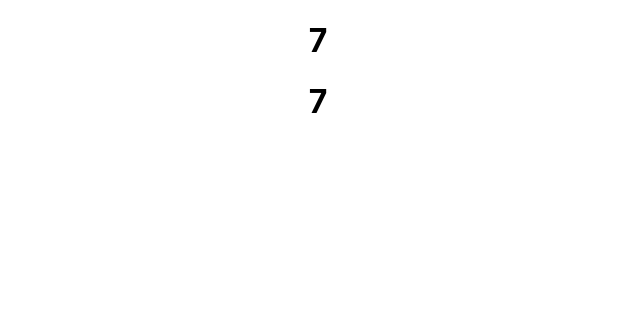
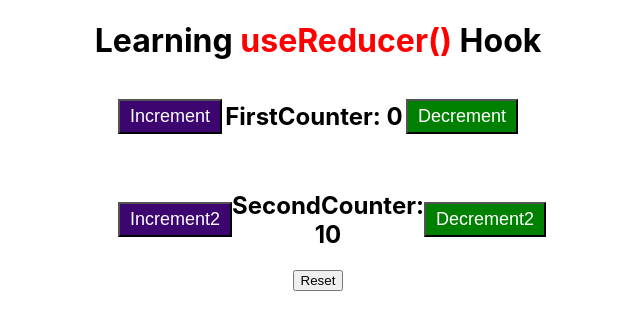
Before and after one commit to gauravgupta799/reactPractice, a React (Create React App) app: page / in a window 1280 px wide. Shown: the top 330 px of the page, without its empty margins (322-962 px from the left). Built offline with nearby package versions, Linux system fonts and the light colour scheme; the HTML template or start-up script is replaced by a standard one.

Commit message:
useReducerwithObj

```diff
--- a/src/App.js
+++ b/src/App.js
@@ -7,6 +7,8 @@ import ClassMouse from "./UseEffect/ClassMouse"
 import MouseContainer from "./UseEffect/MouseContainer";
 import IntervalClassCounter from './UseEffect/IntervalClassCounter';
 import IntervalHookCounter from './UseEffect/IntervalHookCounter';
+import UseReducer from './UseReducer/UseReducer';
+import UseReducerObj from './UseReducer/UseReducerObj';
 // import ClickCounter from './HOC/ClickCounter';
 // import HoverCounter from './HOC/HoverCounter';
 // import Portal from './PortalDemo/Portal';
@@ -16,7 +18,6 @@ import IntervalHookCounter from './UseEffect/IntervalHookCounter';
 // import UseCallback from './UseCallback';
 // import UseMemo from "./UseMemo";
 // import UseRef from "./UseRef";
-// import UseReducer from "./UseReducer";
 // import UseEffect from './UseEffect';
 // import ControlledComponent from './ControlledComponent';
 // import UncotrolledComponent from './UncotrolledComponent';
@@ -53,8 +54,9 @@ function App() {
       {/* <FuncCounterOne/> */}
       {/* <ClassMouse/>  */}
      {/* <MouseContainer/>  */}
-     <IntervalClassCounter/>
-     <IntervalHookCounter/>
+     {/* <IntervalClassCounter/> */}
+     {/* <IntervalHookCounter/> */}
+     <UseReducerObj/>
     </div>
   );
 }
--- a/src/HOC/WithCounter.js
+++ b/src/HOC/WithCounter.js
@@ -1,7 +1,7 @@
 import React from "react";
 
 const withCounter =(WrappedComponent,incNum)=>{
-    class WithCounter extends React.Component{
+class WithCounter extends React.Component{
         constructor(props) {
             super(props)
             this.state = {
@@ -11,7 +11,7 @@ const withCounter =(WrappedComponent,incNum)=>{
 
           handleIncrementCount= ()=>{
               this.setState(prevState=>{
-                  return{
+                  return {
                       count:prevState.count + incNum
                   }
               })
--- a/src/UseReducer.js
+++ b/src/UseReducer/UseReducer.js
@@ -1,5 +1,5 @@
 import React,{useReducer} from 'react';
-import "./App.css";
+import "../App.css";
 
 const initialState = 1;
 const reducer = (state= initialState, action) => {
--- /dev/null
+++ b/src/UseReducer/UseReducerObj.js
@@ -0,0 +1,44 @@
+import React,{useReducer} from 'react'
+
+const initialState = {
+    firstCounter: 0,
+    secondCounter: 10,
+};
+const reducer = (state, action) => {
+    switch (action.type) {
+        case "Increment":
+            return {...state, firstCounter: state.firstCounter + action.value}
+        case "Decrement":
+            return {...state, firstCounter: state.firstCounter - action.value};
+        case "Increment2":
+            return {...state, secondCounter: state.secondCounter + action.value}
+        case "Decrement2":
+            return {...state, secondCounter: state.secondCounter - action.value}
+        case "Reset":
+            return initialState;
+         default:
+            return state;
+    }
+}
+const UseReducerObj = () => {
+    const [count, dispatch] = useReducer(reducer, initialState);
+
+    return (
+        <div>
+            <h1>Learning <span style={{color:"red"}}> useReducer()</span> Hook</h1>
+            <div className="btn-wrapper">
+                <button onClick={()=>dispatch({type:"Increment", value:1})}>Increment</button>
+                <h2>FirstCounter: {count.firstCounter}</h2>
+                <button onClick={()=>dispatch({type:"Decrement", value:1})}>Decrement</button>
+            </div><br/>
+            <div className="btn-wrapper">
+                <button onClick={()=>dispatch({type:"Increment2",value:10})}>Increment2</button>
+                <h2>SecondCounter: {count.secondCounter}</h2>
+                <button onClick={()=>dispatch({type:"Decrement2",value:10})}>Decrement2</button>
+            </div>
+            <button onClick={()=>dispatch({type:"Reset"})}>Reset</button>
+        </div>
+    )
+}
+
+export default UseReducerObj
```
